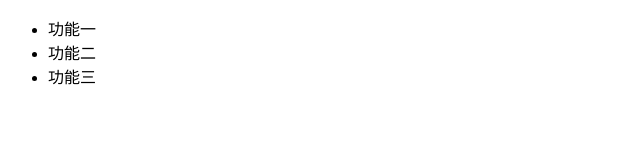
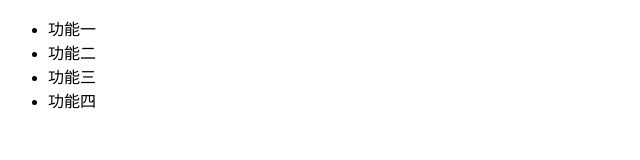
Before and after one commit to gdlwolf/project_test_01, a plain HTML site: page index.htm in a window 1280 px wide. Shown: the full height of the page, 0-640 px from the left. Drawn offline with Linux system fonts and the light colour scheme.

Commit message:
第4次提交:index.htm 功能四 开发完成

```diff
--- a/index.htm
+++ b/index.htm
@@ -10,6 +10,7 @@
         <li>功能一</li>
         <li>功能二</li>
         <li>功能三</li>
+        <li>功能四</li>
     </ul>
 </body>
 </html>
```
